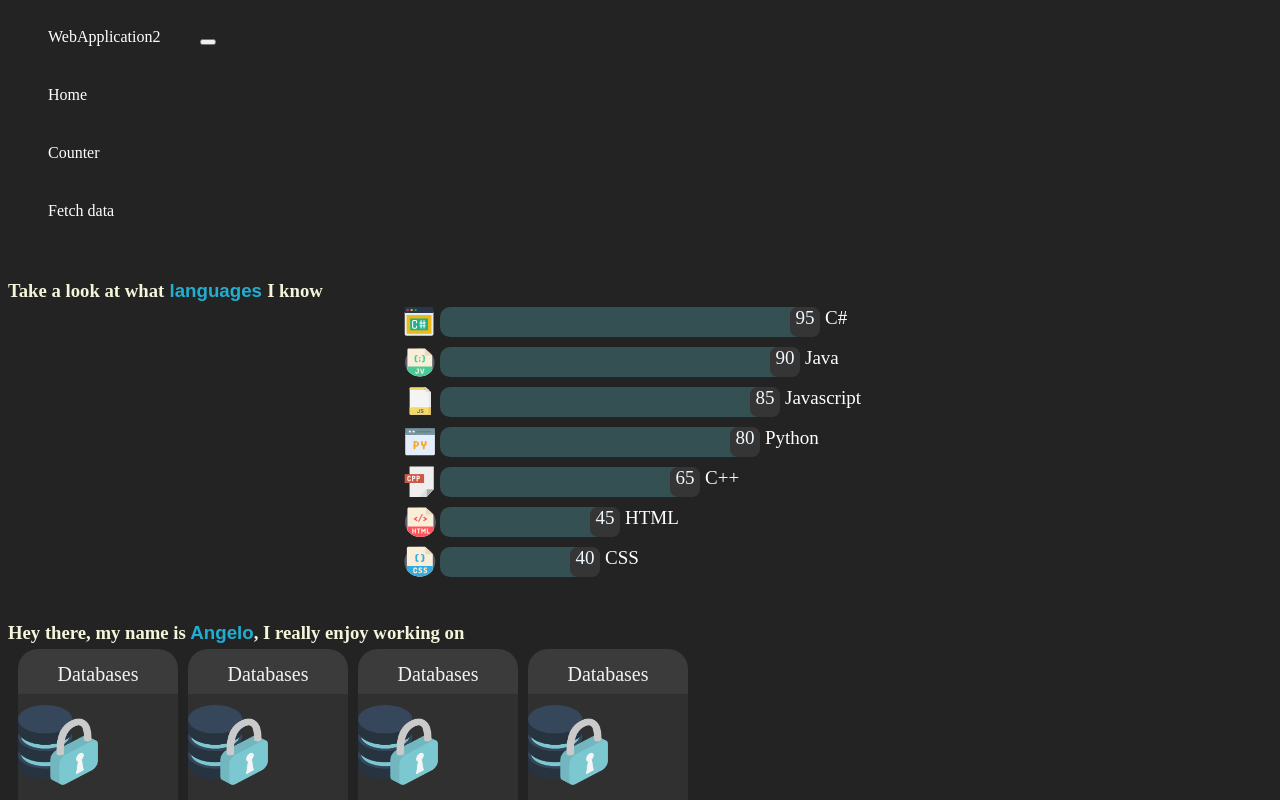
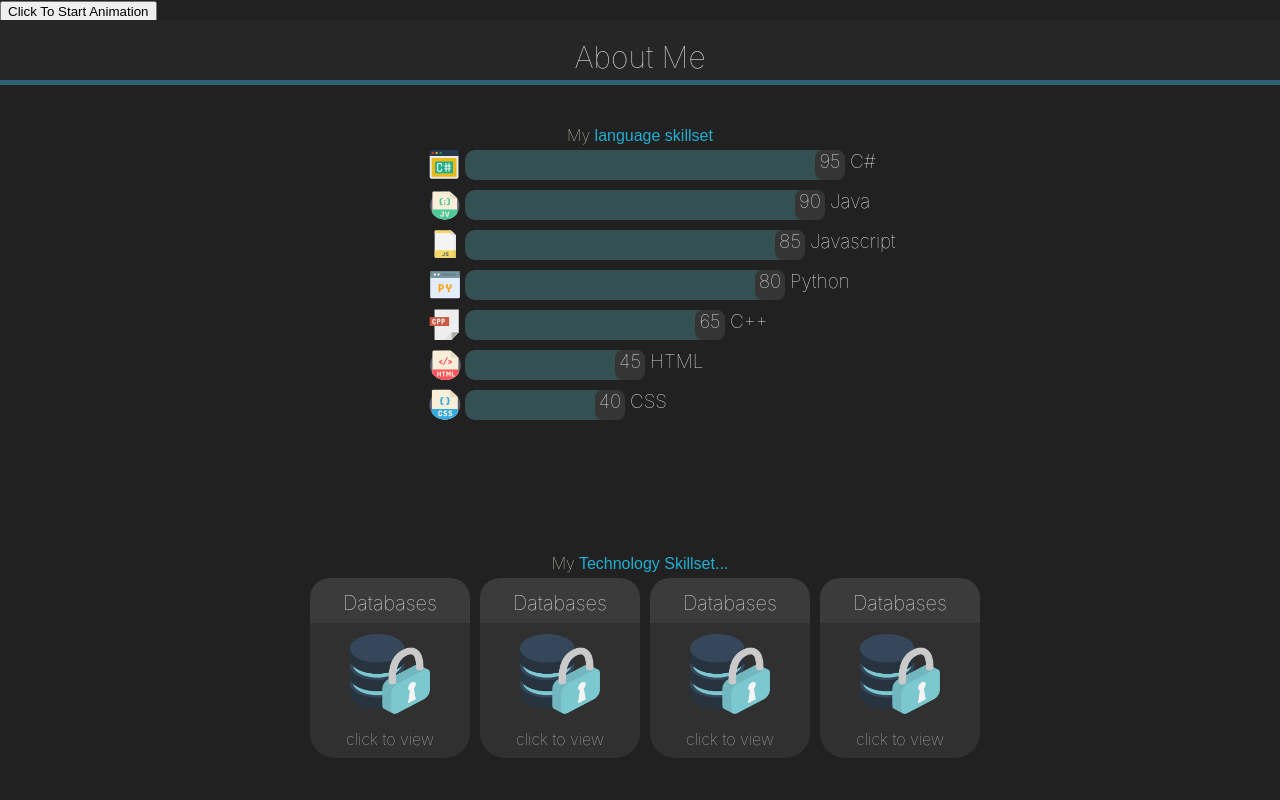
Before and after one commit to AngeloRWolff/angelo-wolff-portfolio, a React (Create React App) app: page /counter in a window 1280 px wide. Shown: the top 800 px of the page. Built offline with nearby package versions, Linux system fonts and the light colour scheme.

Commit message:
UI redesign
Multi-page -> single page

```diff
--- a/src/App.css
+++ b/src/App.css
@@ -207,7 +207,8 @@ a:hover, a:active {
     transform: rotate(360deg);
   }
 }
-
+h3{
+}
 .Pbar{
   height: 50px;
   width: 5%;
@@ -215,8 +216,15 @@ a:hover, a:active {
   transition: all .5s linear;
 }
 body {
-  background-color: #232323;
+  margin: 0;
+  padding: 0;
+  background-color: #212121;
+
+  border: none;
+  outline: none;
   overflow-x: hidden;
+  font-weight: 100;
+  font-family: -apple-system, BlinkMacSystemFont, 'Segoe UI', Roboto, Oxygen, Ubuntu, Cantarell, 'Open Sans', 'Helvetica Neue', sans-serif;
 }
 
 @keyframes bubble{
@@ -249,7 +257,10 @@ to{
   -ms-overflow-style: none;  /* IE and Edge */
   scrollbar-width: none;  /* Firefox */
 }
+html {
 
+  background-size: cover;
+}
 img {
   width: 100px;
   height: 100px;
--- /dev/null
+++ b/src/components/menu.js
@@ -0,0 +1,36 @@
+import React, { Component } from 'react';
+
+var menu = {
+
+    lineHeight: "250%",
+    display: 'inline-block',
+    width: '100%',
+    height: '60px',
+    top: '-20px',
+    backgroundColor: '#262626',
+    textAlign: 'center',
+    color : '#d4d4d4',
+    fontSize: '30px',
+
+
+}
+var underline = {
+    width: "100%",
+    height: '5px',
+    backgroundColor: '#2e5f75'
+}
+class Menu extends Component {
+    render() {
+        return (
+            <div>
+            <div style = {menu}>
+                {this.props.title}
+
+            </div>
+            <div style = {underline}></div>
+            </div>
+        );
+    }
+}
+
+export default Menu;
--- a/src/components/project-container/ContentCycle.js
+++ b/src/components/project-container/ContentCycle.js
@@ -197,7 +197,7 @@ class ContentCycle extends Component {
 
     render() {
         return (
-            <div>
+            <div style = {{textAlign: 'center'}}>
                 <div>{}</div>
                 <div>{this.buildBox()}</div>
                 <div>{this._renderNavButtons()}</div>
--- a/src/index.js
+++ b/src/index.js
@@ -2,17 +2,28 @@ import React from 'react';
 import ReactDOM from 'react-dom';
 import { BrowserRouter } from 'react-router-dom';
 import App from './App';
-
-
+import Idle from './pages/Idle';
+import About from './pages/About';
+import Projects from './pages/Projects';
+import Contact from './pages/Contact';
+import Menu from './components/menu'
 import * as serviceWorker from './helper/serviceWorker';
 
 //const baseUrl = document.getElementsByTagName('base')[0].getAttribute('href');
 const rootElement = document.getElementById('root');
 
+
 ReactDOM.render(
-  <BrowserRouter>
-    <App />
-  </BrowserRouter>,
+  <div>
+
+      <Idle></Idle>
+      <Menu title = 'About Me'></Menu>
+      <About></About>
+      <Menu title = 'Projects'></Menu>
+      <Projects></Projects>
+      <Menu title = 'Contact'></Menu>
+      <Contact></Contact>
+  </div>,
   rootElement);
 
 
--- a/src/pages/About.js
+++ b/src/pages/About.js
@@ -3,7 +3,7 @@ import React, { Component } from 'react';
 //component imports
 import GraphItem from '../components/graph-item/GraphItem';
 import FlipCard from '../components/flip-card/FlipCard';
-
+import Menu from '../components/menu'
 //svg imports
 import csIcon from '..//assets/svg/language-icons/csharp.svg';
 import javaIcon from '..//assets/svg/language-icons/java.svg'
@@ -25,10 +25,10 @@ class Home extends Component {
   //create welcome message to introduce language skillset
   greetingMessage(){
     return (
-    <div style = {{marginTop: "40px"}}>
-      <h3 className = "greeting">Hey there, my name is</h3>
-      <h3 className = "name"> Angelo</h3>
-      <h3 className = "greeting">, I really enjoy working on</h3>
+    <div>
+      <div className = "greeting">My</div>
+      <div className = "name"> Technology Skillset...</div>
+
     </div>
     )
   }
@@ -38,9 +38,9 @@ class Home extends Component {
   {
     return (
       <div style = {{marginTop: "40px"}}>
-      <h3 className = "greeting">Take a look at what</h3>
-      <h3 className = "name"> languages </h3>
-      <h3 className = "greeting">I know</h3>
+      <div className = "greeting">My</div>
+      <div className = "name"> language skillset</div>
+
     </div>
     )
   }
@@ -49,6 +49,8 @@ class Home extends Component {
   render() {
     return (
       <div>
+
+      <div style = {{textAlign: 'center', height: window.innerHeight, minHeight: '600px', }}>
         {this.languageSkillsetMessage()}
         <div>
         <GraphItem icon = {csIcon}    delay = {0}   value = {95} duration = {1000}  title = 'C#'/>
@@ -60,14 +62,15 @@ class Home extends Component {
         <GraphItem icon = {cssIcon}   delay = {600} value = {40} duration = {1000}  title = 'CSS'/>
         </div>
 
+
+        <div style = {{paddingTop : "10%"}}>
         {this.greetingMessage()}
-        <div>
         <FlipCard image = {databasesLogo} title = {"Databases"} itemlist = {['Helow', 'World', 'g', 'g',]} />
         <FlipCard image = {databasesLogo} title = {"Databases"} itemlist = {['g', 'bigfat', 'g', 'g',]} />
         <FlipCard image = {databasesLogo} title = {"Databases"} itemlist = {['g','G','g','g']} />
         <FlipCard image = {databasesLogo} title = {"Databases"} itemlist = {[' ',' ',' ',' ']} />
-
         </div>
+      </div>
       </div>
     );
   }
--- a/src/pages/Idle.js
+++ b/src/pages/Idle.js
@@ -164,16 +164,16 @@ class Idle extends Component {
         animationBlock.style.height = `${size}px`;
         animationBlock.style.left= location.xLoc + "px";
         animationBlock.style.top = location.yLoc + "px";
-        animationBlock.style.zIndex = 100;
+        animationBlock.style.zIndex = -100;
 
-        context.appendChild(animationBlock);
+        document.body.append(animationBlock);
         fadeAnimation(animationBlock);
         }
         catch{
 
         };
         //alert(`${context.clientWidth} x ${context.clientHeight}`);
-        },50);
+        },250);
     }
 
 
@@ -193,11 +193,11 @@ class Idle extends Component {
         const y = this.state.y;
         const gameOn = this.state.gameOn;
         return (
-            <div>
+            <div style = {{height : '20px'}}>
             <div id= "coords"></div>
-            <div className = "Fit" id = "context"></div>
 
-            <div onClick = {this._startGame} className = "StartGame">Click To Start Game</div>
+
+
             <button onClick = {this._startAnimation}>Click To Start Animation</button>
             {this.state.gameOn ? <div id = "touchpane" style = {{opacity : "0%"}} className = "Fit" onMouseMove={this._onMouseMove.bind(this)}> </div> : null}
 
@@ -220,7 +220,7 @@ function getRandomLocation(width, height)
 {
     var location = {
         xLoc: Math.random()*width,
-        yLoc: Math.random()*height
+        yLoc: document.documentElement.scrollTop + Math.random()*height
     }
     return location;
 }
--- a/src/pages/Projects.js
+++ b/src/pages/Projects.js
@@ -126,6 +126,7 @@ class Projects extends Component {
   render() {
     return (
       <div>
+
         {this.buildLeftNavigation()}{this.buildProjectHeader()}{this.buildRightNavigation()}
 
         <div>
```
Also changed, not shown: api.txt (added).
